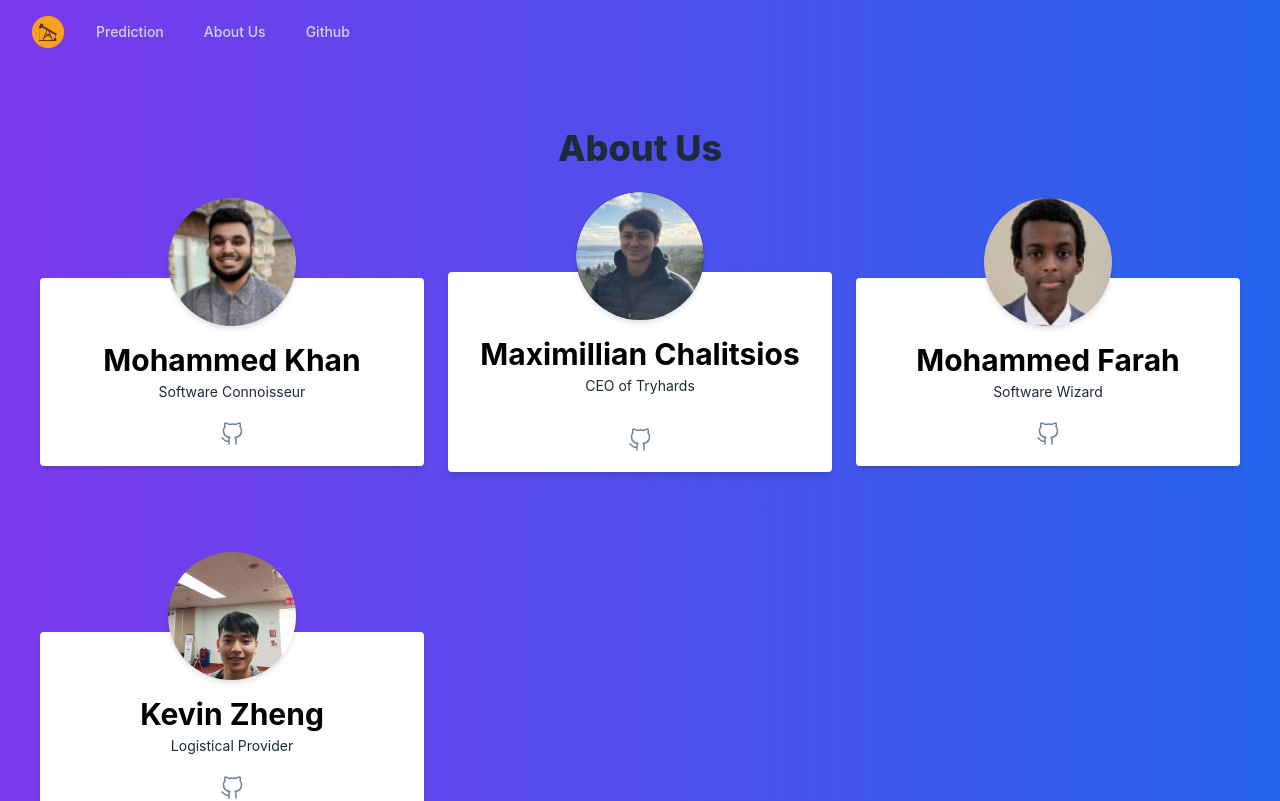
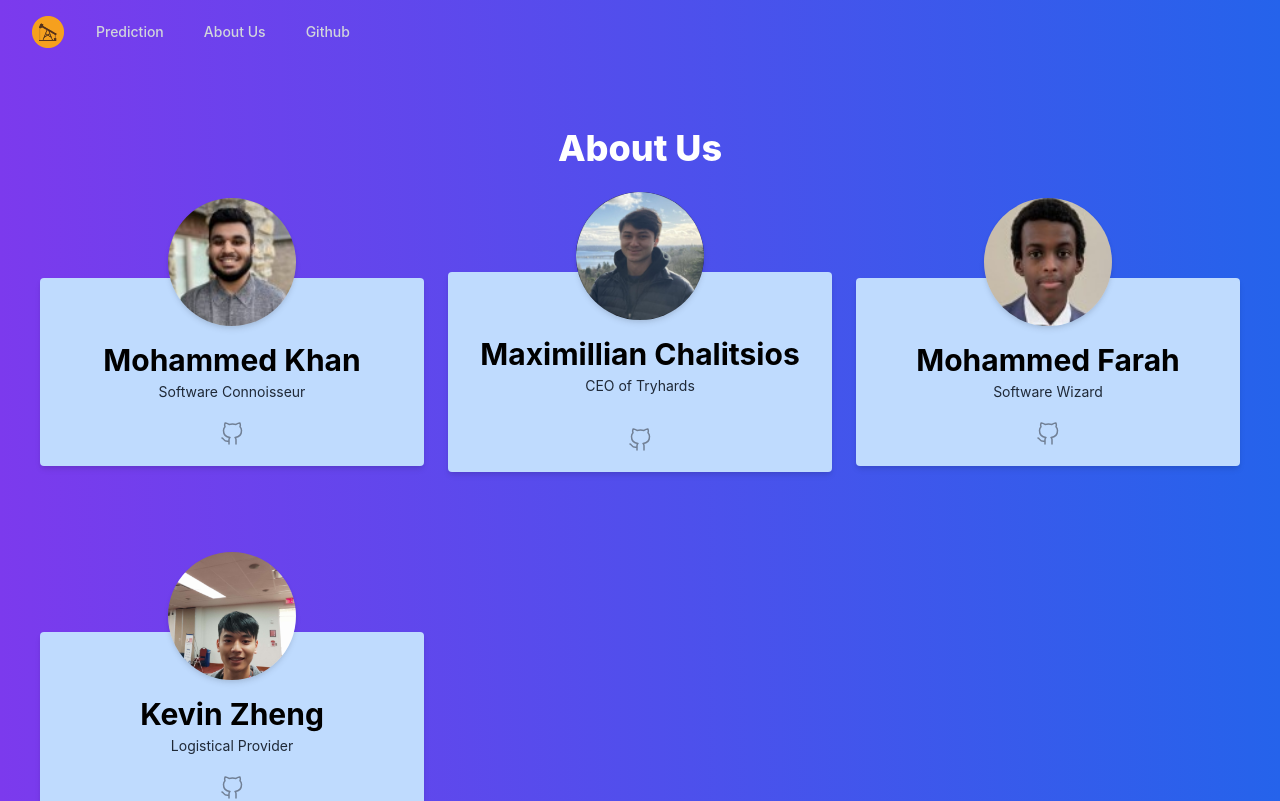
Before and after one commit to KevinZheng14815/Hackathon, a React (Create React App) app in the folder frontend/: page /about in a window 1280 px wide. Shown: the top 801 px of the page. Built offline with nearby package versions, Linux system fonts and the light colour scheme; the HTML template or start-up script is replaced by a standard one.

Commit message:
minor changes to coloring and divs

```diff
--- a/frontend/src/pages/About.js
+++ b/frontend/src/pages/About.js
@@ -11,14 +11,15 @@ const About = () => {
             <dh-component>
                 <div class="container flex justify-center mx-auto pt-16">
                     <div>
-                        <h1 class="xl:text-4xl text-3xl text-center text-gray-800 font-extrabold">About Us</h1>
+                        <h1 class="xl:text-4xl text-3xl text-center text-white font-extrabold">About Us</h1>
+                        {/* Credits of font to Karthik (LOOKING FOR INTERNSHIP) and Angel Investors and Bollywood actors */}
                     </div>
                 </div>
                 <div class="w-full px-10 pt-10">
                     <div class="container mx-auto">
                         <div role="list" aria-label="Behind the scenes People " class="lg:flex md:flex sm:flex items-center xl:justify-between flex-wrap md:justify-around sm:justify-around lg:justify-around">
                             <div role="listitem" class="xl:w-1/3 sm:w-3/4 md:w-2/5 relative mt-16 mb-32 sm:mb-24 xl:max-w-sm lg:w-2/5">
-                                <div class="rounded overflow-hidden shadow-md bg-white">
+                                <div class="rounded overflow-hidden shadow-md bg-blue-200">
                                     <div class="absolute -mt-20 w-full flex justify-center">
                                         <div class="h-32 w-32">
                                             <img src={khan} alt="Display Picture of Haroon Khan" role="img" class="rounded-full object-cover h-full w-full shadow-md" />
@@ -40,7 +41,7 @@ const About = () => {
                                 </div>
                             </div>
                             <div role="listitem" class="xl:w-1/3 lg:mx-3 sm:w-3/4 md:w-2/5 relative mt-16 mb-32 sm:mb-24 xl:max-w-sm lg:w-2/5">
-                                <div class="rounded overflow-hidden shadow-md bg-white">
+                                <div class="rounded overflow-hidden shadow-md bg-blue-200">
                                     <div class="absolute -mt-20 w-full flex justify-center">
                                         <div class="h-32 w-32">
                                             <img src={max} alt="Display Picture of Max Chalitsios" role="img" class="rounded-full object-cover h-full w-full shadow-md" />
@@ -63,7 +64,7 @@ const About = () => {
                                 </div>
                             </div>
                             <div role="listitem" class="xl:w-1/3 sm:w-3/4 md:w-2/5 relative mt-16 mb-32 sm:mb-24 xl:max-w-sm lg:w-2/5">
-                                <div class="rounded overflow-hidden shadow-md bg-white">
+                                <div class="rounded overflow-hidden shadow-md bg-blue-200">
                                     <div class="absolute -mt-20 w-full flex justify-center">
                                         <div class="h-32 w-32">
                                             <img src={farrah} alt="Display Picture of Mohammed Farah" role="img" class="rounded-full object-cover h-full w-full shadow-md" />
@@ -85,7 +86,7 @@ const About = () => {
                                 </div>
                             </div>
                             <div role="listitem" class="xl:w-1/3 sm:w-3/4 md:w-2/5 relative mt-16 mb-32 sm:mb-24 xl:max-w-sm lg:w-2/5">
-                                <div class="rounded overflow-hidden shadow-md bg-white">
+                                <div class="rounded overflow-hidden shadow-md bg-blue-200">
                                     <div class="absolute -mt-20 w-full flex justify-center">
                                         <div class="h-32 w-32">
                                             <img src={kevin} alt="Display Picture of Kevin Zheng" role="img" class="rounded-full object-cover h-full w-full shadow-md" />
```
